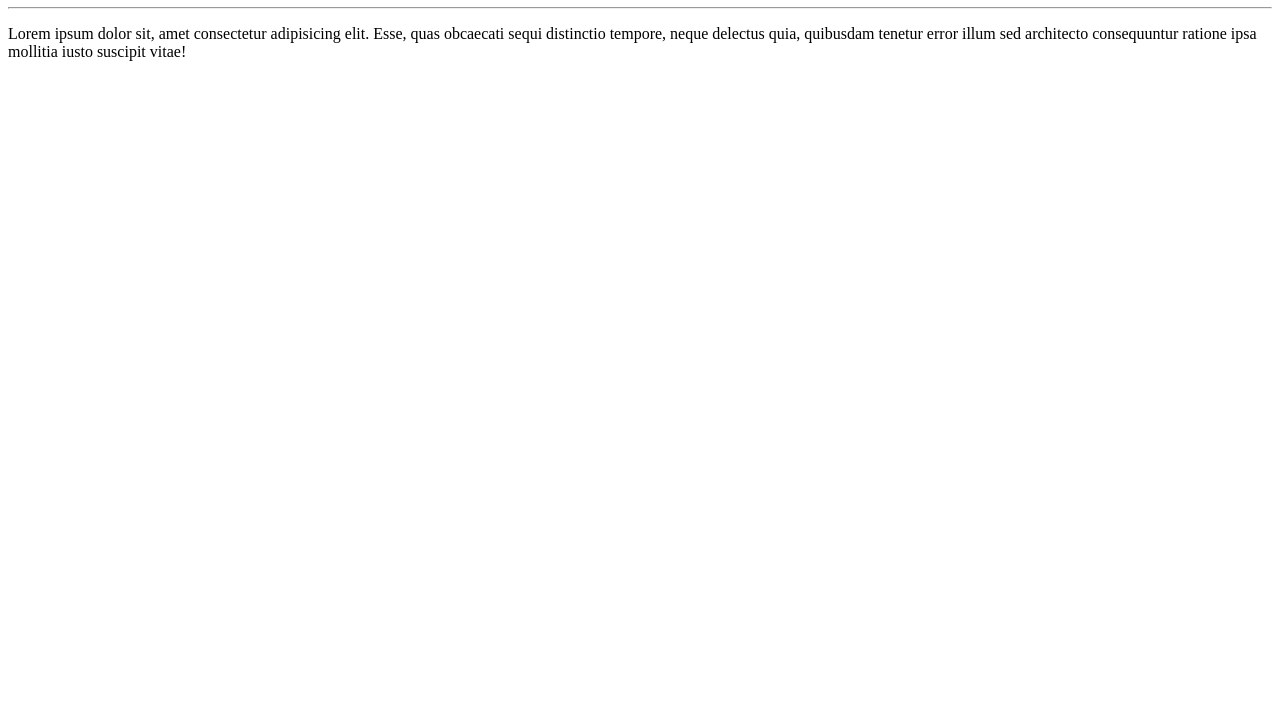
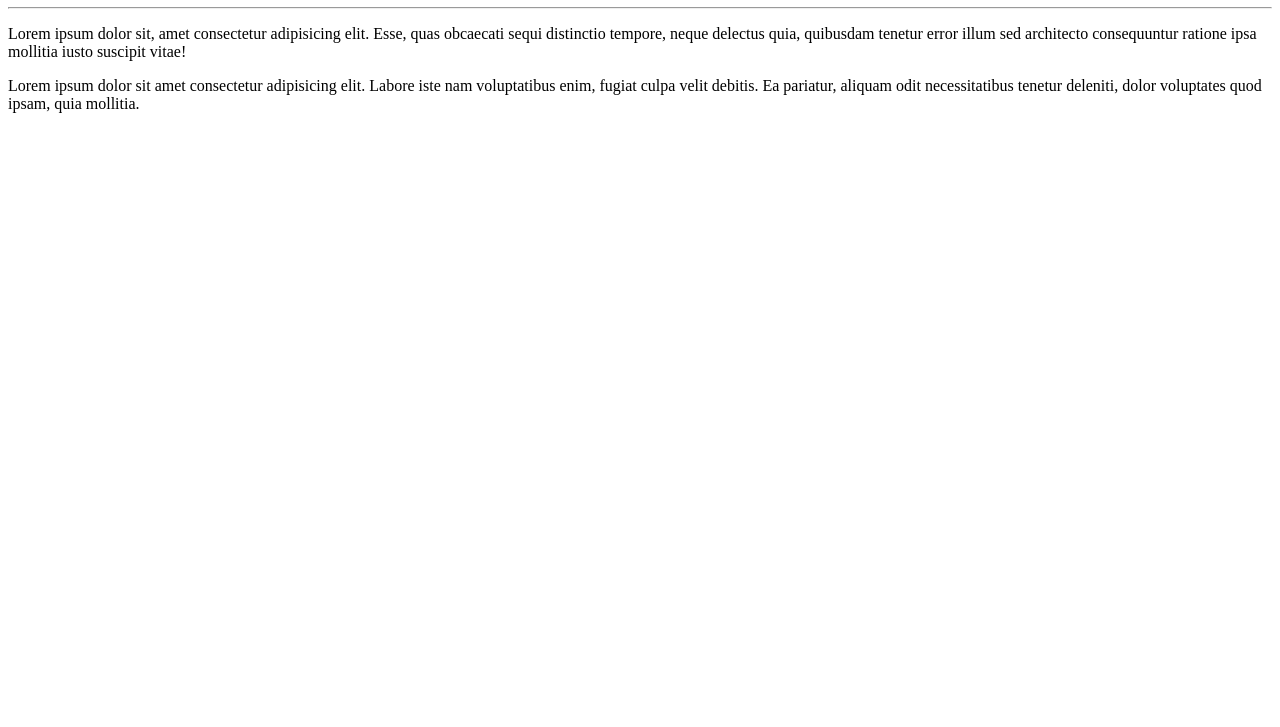
Before and after one commit to Gleite13/Ola-Mundo, a plain HTML site: page Site-exemplo/index.html in a window 1280 px wide. Shown: the part 73-800 px from the top of the page. Drawn offline with Linux system fonts and the light colour scheme.

Commit message:
adicionei um paragrafo

```diff
--- a/Site-exemplo/index.html
+++ b/Site-exemplo/index.html
@@ -10,5 +10,6 @@
     <h1>Olá, Mundo!</h1>
     <hr>
     <p>Lorem ipsum dolor sit, amet consectetur adipisicing elit. Esse, quas obcaecati sequi distinctio tempore, neque delectus quia, quibusdam tenetur error illum sed architecto consequuntur ratione ipsa mollitia iusto suscipit vitae!</p>
+    <p>Lorem ipsum dolor sit amet consectetur adipisicing elit. Labore iste nam voluptatibus enim, fugiat culpa velit debitis. Ea pariatur, aliquam odit necessitatibus tenetur deleniti, dolor voluptates quod ipsam, quia mollitia.</p>
 </body>
 </html>
```
